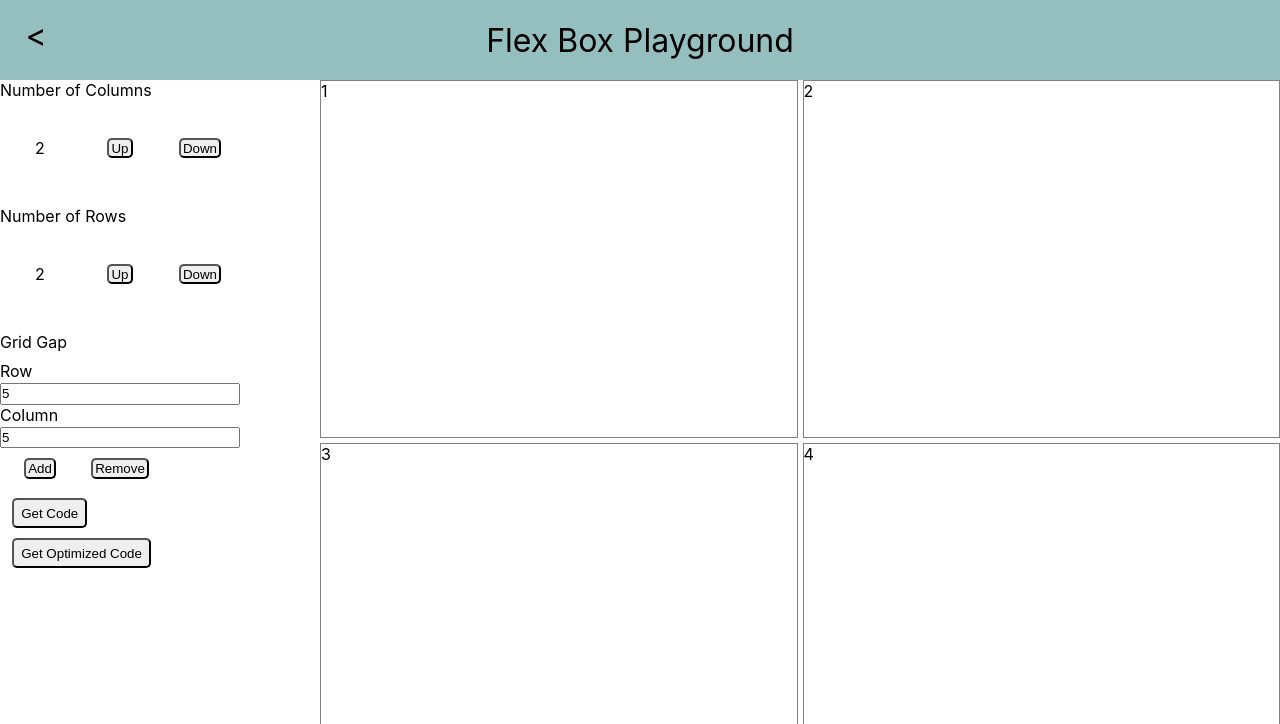
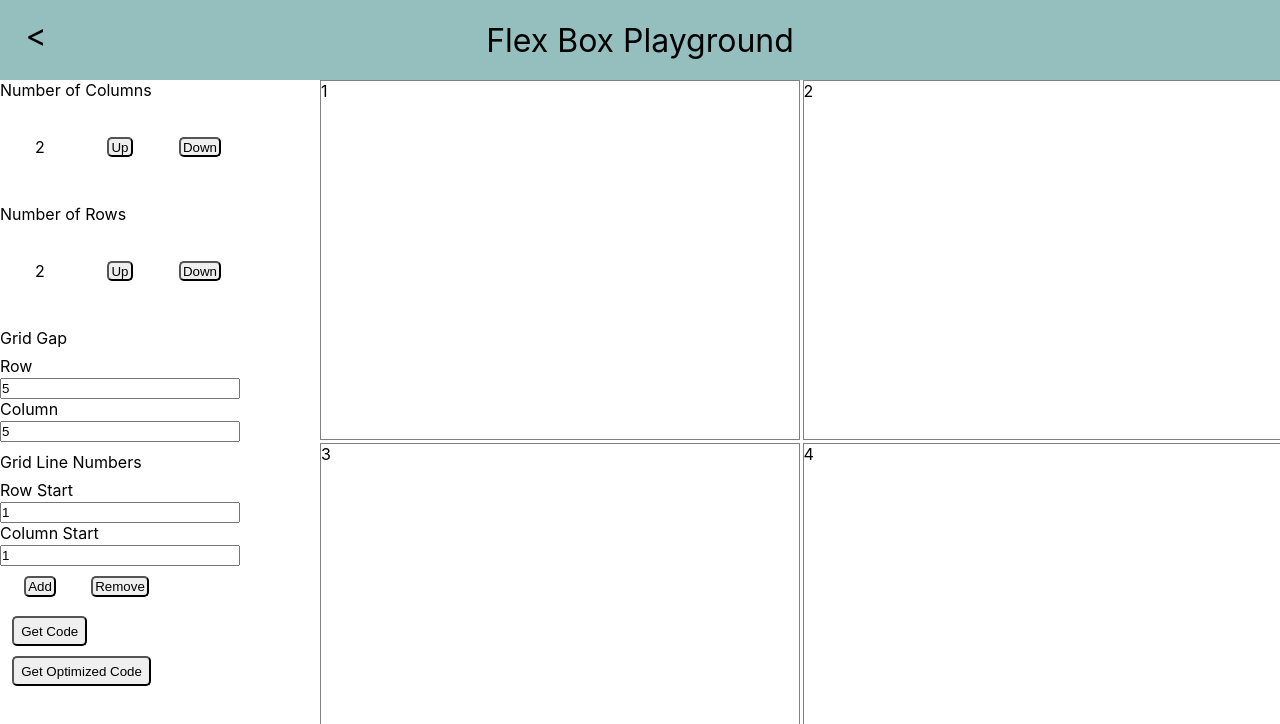
Before and after one commit to timbiles/flex-box, a React (Create React App) app: page / in a window 1280 px wide. Shown: the top 724 px of the page. Built offline with nearby package versions, Linux system fonts and the light colour scheme.

Commit message:
grid row start/col start

```diff
--- a/src/Components/grid.js
+++ b/src/Components/grid.js
@@ -14,7 +14,18 @@ class grid extends Component {
     rows: '1fr 1fr',
     columns: '1fr 1fr',
     rowGap: '5px',
-    columnGap: '5px'
+    columnGap: '5px',
+    rowStart: 1,
+    colStart: 1,
+    num: '',
+    boxShadow: false
+  };
+
+  handleClick = e => {
+    console.log('hit');
+    this.setState({ num: +e.target.id, boxShadow: !this.state.boxShadow }, () => {
+      console.log(this.state.num);
+    });
   };
 
   edit = value => {
@@ -72,7 +83,11 @@ class grid extends Component {
       display,
       display2,
       rowGap,
-      columnGap
+      columnGap,
+      rowStart,
+      colStart,
+      num,
+      boxShadow
     } = this.state;
     return (
       <>
@@ -107,6 +122,31 @@ class grid extends Component {
                     type="number"
                     onChange={e =>
                       this.setState({ columnGap: e.target.value + 'px' })
+                    }
+                  />
+                </Container>
+              </Container>
+            </Container>
+            <Container>
+              Grid Line Numbers
+              <Container>
+                <Container>
+                  Row Start
+                  <input
+                    defaultValue="1"
+                    type="number"
+                    onChange={e => {
+                      this.setState({ rowStart: +e.target.value});
+                    }}
+                  />
+                </Container>
+                <Container>
+                  Column Start
+                  <input
+                    defaultValue="1"
+                    type="number"
+                    onChange={e =>
+                      this.setState({ colStart: +e.target.value})
                     }
                   />
                 </Container>
@@ -165,8 +205,16 @@ class grid extends Component {
             rows={rows && rows}
             rowGap={rowGap && rowGap}
             columnGap={columnGap && columnGap}
+            rowStart={ rowStart}
+            colStart={ colStart}
           >
-            <Loop number={number} type="grid" />
+            <Loop number={number} type="grid"
+            rowStart={ rowStart}
+            colStart={ colStart}
+            handleClick={this.handleClick}
+            num={num}
+            boxShadow={boxShadow}
+            />
           </Main>
         </Grid>
       </>
--- a/src/Components/loop.js
+++ b/src/Components/loop.js
@@ -1,22 +1,56 @@
-import React from 'react';
+import React, { Component } from 'react';
 import { Cont } from '../styles/gridStyles';
 import { P } from '../styles/flex';
 
-const loop = props => {
-  const { number, width, height } = props;
+export default class Loop extends Component {
+  state = {
+    num: '',
+    boxShadow: false
+  };
+
+//   handleClick = e => {
+//     console.log('hit');
+//     this.setState({ num: +e.target.id, boxShadow: !this.state.boxShadow }, () => {
+//       console.log(this.state.num);
+//     });
+//   };
+
+  render() {
+    const {
+      number,
+      width,
+      height,
+      rowStart,
+      rowEnd,
+      colStart,
+      colEnd,
+      num,
+      boxShadow
+    } = this.props;
+    // const { num, boxShadow } = this.state;
+
     const arr = [];
     for (let i = 1; i <= number; i++) {
       arr.push(i);
     }
-  return arr.map((e, i) =>
-    props.type === 'grid' ? (
-      <Cont key={i}>{e}</Cont>
+
+    return arr.map((e, i) => {
+      return this.props.type === 'grid' ? (
+        <Cont
+          id={i}
+          onClick={el => this.props.handleClick(el)}
+          rowStart={i === num && rowStart}
+          colStart={i === num && colStart}
+          boxShadow={i === num && boxShadow && '1px 1px 5px 3px grey'}
+          onBlur={() => this.setState({ boxShadow: false })}
+        >
+          {e}
+        </Cont>
       ) : (
         <P main key={i} width={width && width} height={height}>
           {e}
         </P>
-    )
       );
-};
-
-export default loop;
+    });
+  }
+}
--- a/src/styles/gridStyles.js
+++ b/src/styles/gridStyles.js
@@ -8,7 +8,7 @@ export const Grid = styled.div`
 
 export const SideNav = styled.div`
   display: inline-grid;
-  grid-template-rows: repeat(3, .2fr) repeat(3, 30px);
+  grid-template-rows: repeat(4, 0.2fr) repeat(3, 30px);
   grid-template-columns: 0.75fr;
   grid-row-gap: 10px;
 `;
@@ -16,24 +16,31 @@ export const SideNav = styled.div`
 export const Main = styled.div`
   height: 90vh;
   display: grid;
-  grid-template-columns: ${props => (props.columns ? props.columns : '1fr 1fr')};
+  grid-template-columns: ${props =>
+    props.columns ? props.columns : '1fr 1fr'};
   grid-template-rows: ${props => (props.rows ? props.rows : '1fr 1fr')};
   grid-row-gap: ${props => (props.rowGap ? props.rowGap : '5px')};
   grid-column-gap: ${props => (props.columnGap ? props.columnGap : '5px')};
 `;
 
 export const Container = styled.div`
-    display: grid;
+  display: grid;
 
-    ${props =>
+  ${props =>
     props.primary &&
     css`
-    justify-items: center;
-    grid-template-columns: 1fr repeat(2, 1fr);
-    height: max-content;
+      justify-items: center;
+      grid-template-columns: 1fr repeat(2, 1fr);
+      height: max-content;
     `}
-`
+`;
 
 export const Cont = styled.div`
+    height: 100%;
+    width: 100%;
+  display: grid;
+  grid-row-start: ${props => (props.rowStart ? props.rowStart : null)};
+  grid-column-start: ${props => (props.colStart ? props.colStart : null)};
   border: 1px solid grey;
+  box-shadow: ${props => props.boxShadow && props.boxShadow};
 `;
```
Lines whose indentation alone changed are shown as unchanged.
